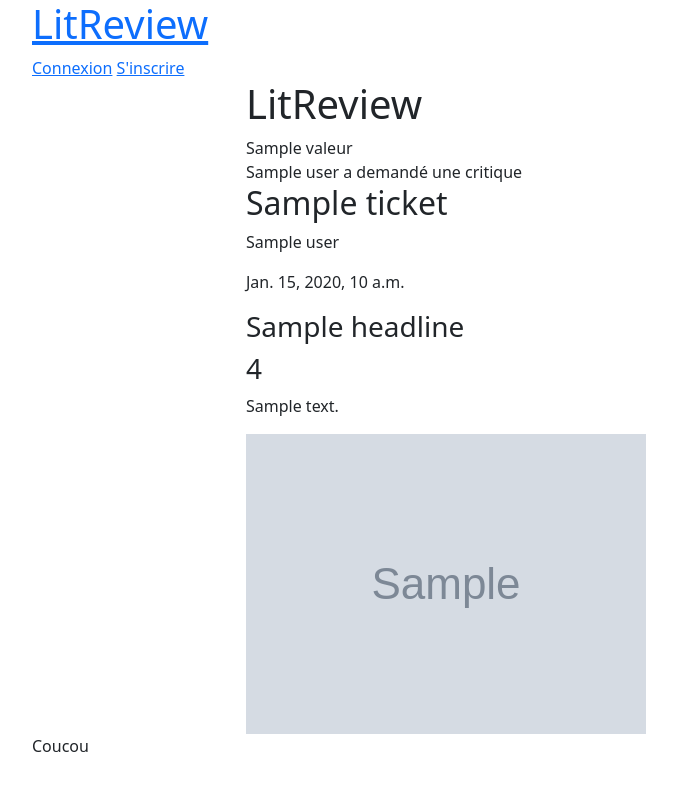
After one commit to Unfor06/Project9, a Django app: template P9/LitReview/templates/LitReview/feed.html in a window 1280 px wide. The commit adds this page. Shown: the whole page, without its empty margins (50-727 px from the left). Run offline with Django 3.2, Linux system fonts and the light colour scheme; the template is opened without the code that fills it: most values are stand-ins (such as "Sample title", 1, 10 or a date in 2020); grey boxes marked "Sample" are stand-in pictures.

Commit message:
correction

```diff
--- /dev/null
+++ b/P9/LitReview/templates/LitReview/feed.html
@@ -0,0 +1,39 @@
+{% extends 'base.html' %}
+{% block content %}
+
+<h1> LitReview </h1>
+{{ valeur }}
+{% for post in posts %}
+    {% if forloop.first %}
+    <div class="row">
+        {% endif %}
+    {% if post.content_type == 'TICKET' %}
+        {% include 'LitReview/ticket_snippet.html' %}
+    {% elif post.content_type == 'REVIEW' %}
+        {% include 'LitReview/review_snippet.html' %}
+        {% endif %}
+        <div class="col-md-12">
+    {% if request.user == ticket.user %}
+    <p>Vous avez publié une critique</p>
+    {% else %}
+    {{ticket.user}} a demandé une critique
+        {% endif %}
+        <h2>{{ ticket.title }}</h2>
+    <p>{{ ticket.user }}</p>
+    <p>{{ ticket.time_created }}</p>
+    <h3>{{ ticket.review.all.0.headline }}</h3>
+    <h3>{{ ticket.review.all.0.rating }}</h3>
+    <p>{{ ticket.review.all.0.body }}</p>
+        <img src="{{ ticket.image.url }}">
+    </div>
+    {% if forloop.counter|divisibleby:1 %}
+    </div>
+    <div class="row">
+     {% endif %}
+        {% if forloop.last %}
+    </div>
+    {% endif %}
+{% endfor %}
+
+
+{% endblock %}
--- a/P9/LitReview/urls.py
+++ b/P9/LitReview/urls.py
@@ -1,7 +1,7 @@
 from django.urls import include
 from django.contrib import admin
 from django.urls import path
-from .views import TicketDetailView, TicketFormView, create_review, PostListView, FollowView, FollowDeleteView
+from .views import TicketDetailView, TicketFormView, create_review, PostListView, FollowView, FollowDeleteView, feed
 from .views import index
 
 urlpatterns = [
@@ -10,7 +10,8 @@
     path('ticket/<pk>/', TicketDetailView.as_view(), name='ticket-detail'),
     path('createticket/', TicketFormView.as_view(), name='creat_ticket'),
     path('createreview/', create_review, name='create_review'),
-    path('flux/', PostListView.as_view(), name='post'),
+    path('flux/', feed, name='post'),
     path("follow/", FollowView.as_view(), name="abonnements"),
     path("unfollow/<pk>/delete/", FollowDeleteView.as_view(), name="unfollow-delete"),
+    path("", index, name="flux"),
     ]
--- a/P9/P9/settings.py
+++ b/P9/P9/settings.py
@@ -128,3 +128,4 @@
 MEDIA_ROOT = BASE_DIR / "media"
 LOGIN_REDIRECT_URL = '/'
 LOGOUT_REDIRECT_URL = '/'
+LOGIN_URL = '/auth/signup/'
--- a/P9/templates/base.html
+++ b/P9/templates/base.html
@@ -22,7 +22,7 @@
             {% if user.is_authenticated %}
 {{ user.username }}
 <a href="{% url 'logout' %}">Deconnexion</a>
-<a href="{% url 'post' %}">Flux</a>
+<a href="{% url 'flux' %}">Flux</a>
 <a href="{% url 'post' %}">Posts</a>
 <a href="{% url 'abonnements' %}">Abonnements</a>
 {% else %}
```
Also changed, not shown: P9/LitReview/views.py (+5 -3 lines), P9/db.sqlite3.
